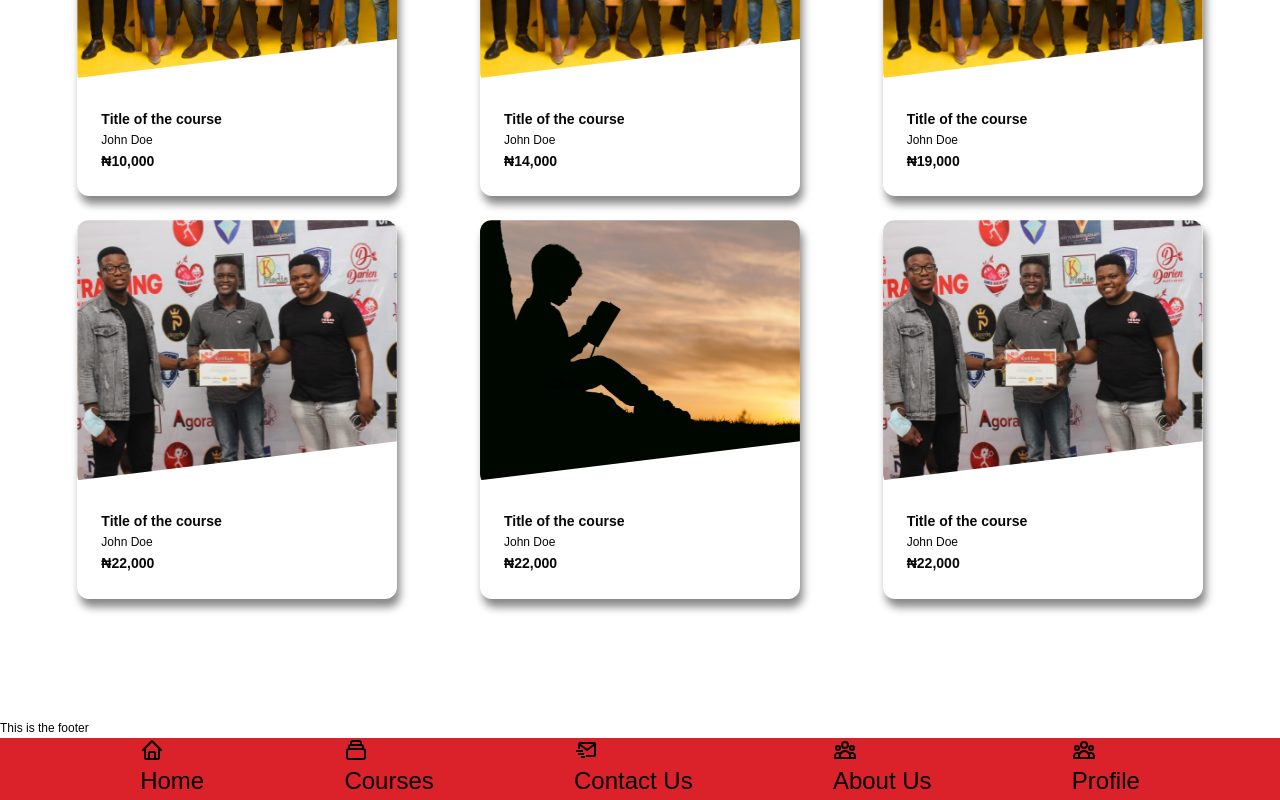
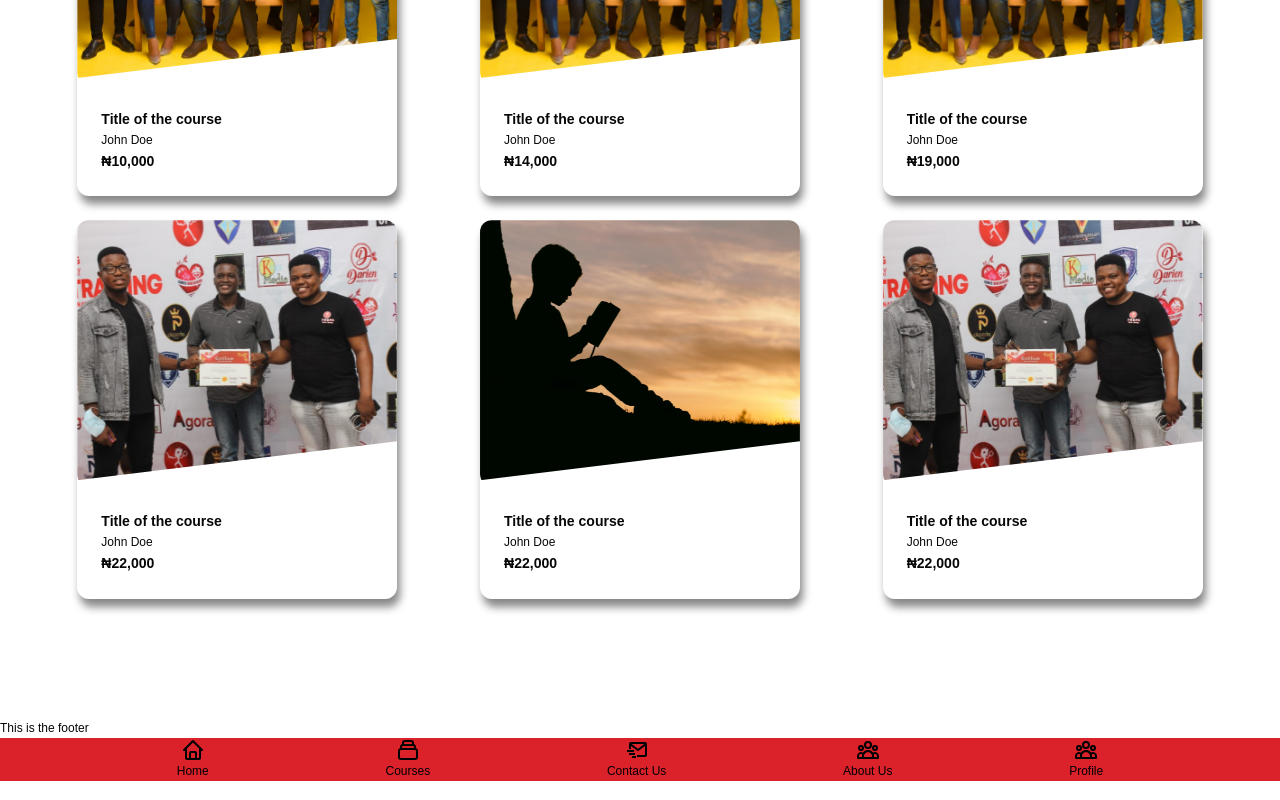
Before and after one commit to Niscolinx/teenscan, a React (Create React App) app: page / in a window 1280 px wide. Shown: the part 970-1770 px from the top of the page. Built offline with nearby package versions, Linux system fonts and the light colour scheme; what react-router-last-location would draw is missing.

Commit message:
working on footer

```diff
--- a/src/sass/components/footer.scss
+++ b/src/sass/components/footer.scss
@@ -16,6 +16,11 @@
             text-decoration: none;
             color: black;
             font-size: 2rem;
+            justify-items: center;
+
+            p {
+                font-size: 1rem;
+            }
         }
     }
 }
```
